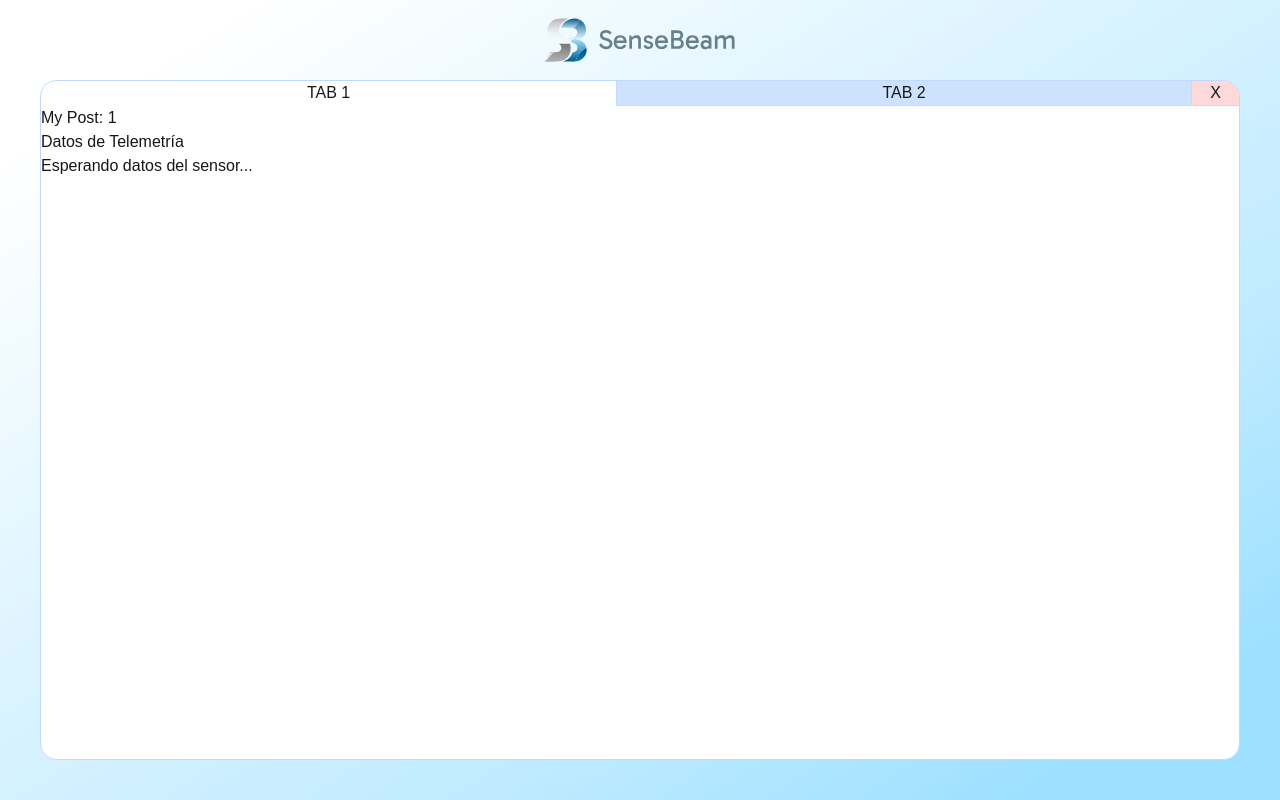
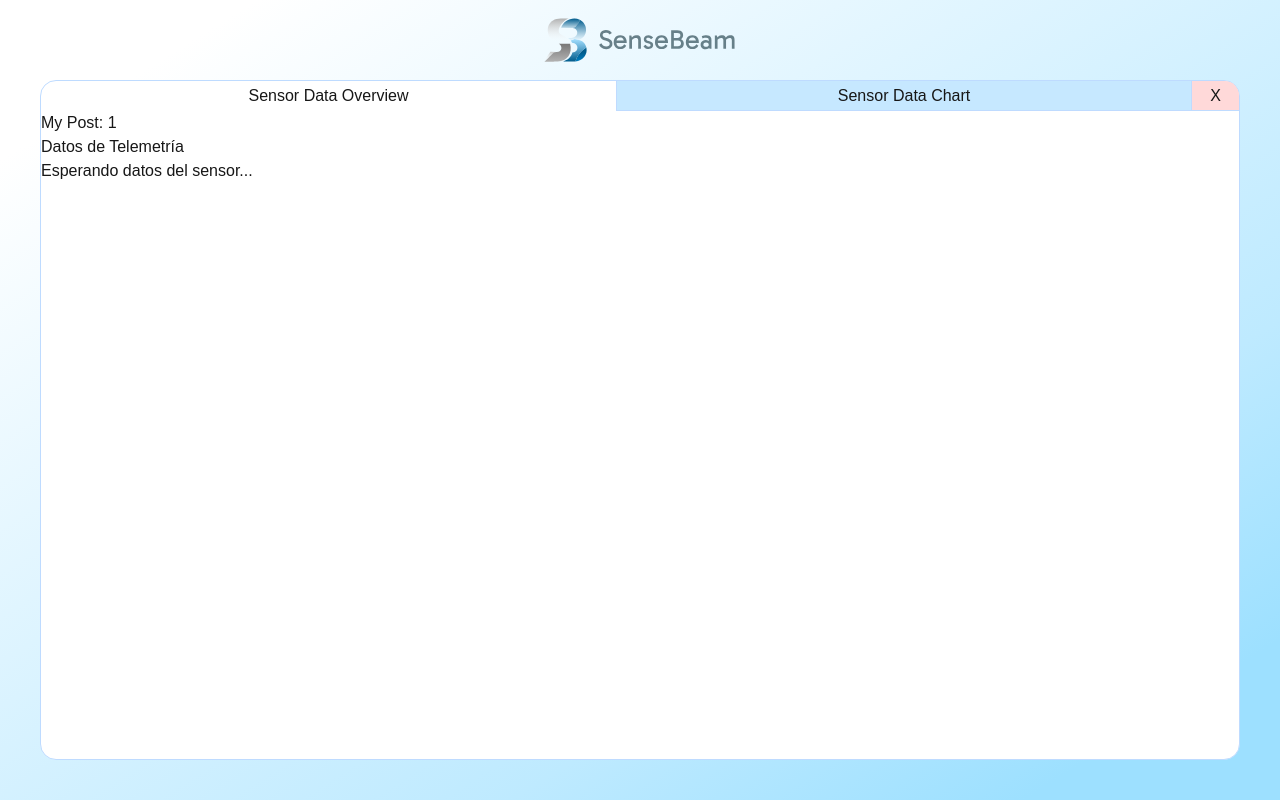
Before and after one commit to JonaRhood/SenseBeam, a Next.js app: page /pacientes/1 in a window 1280 px wide. Built offline with nearby package versions, Linux system fonts and the light colour scheme; no server answers.

Commit message:
Redux Installed and Patient Modal added

```diff
--- /dev/null
+++ b/app/StoreProvider.tsx
@@ -0,0 +1,18 @@
+'use client'
+import { useRef } from 'react'
+import { Provider } from 'react-redux'
+import { makeStore, AppStore } from '../lib/store'
+
+export default function StoreProvider({
+  children
+}: {
+  children: React.ReactNode
+}) {
+  const storeRef = useRef<AppStore | null>(null)
+  if (!storeRef.current) {
+    // Create the store instance the first time this renders
+    storeRef.current = makeStore()
+  }
+
+  return <Provider store={storeRef.current}>{children}</Provider>
+}
--- a/app/components/PatientsList.tsx
+++ b/app/components/PatientsList.tsx
@@ -1,9 +1,17 @@
 // app/components/PatientsList.tsx
 import { useEffect, useState } from "react"
 import Image from "next/image"
+import { useRouter } from "next/navigation";
+import Modal from 'react-modal';
+import Patient from "../pacientes/[patient]/page";
+import { useAppDispatch } from "@/lib/hooks";
+import { setIsModalOpen } from "@/lib/features/todos/modalSlice";
+
 
 interface PatientsListProps {
     searchText: string;
+    onPatientSelect: (id: string) => void;
+    openModal: React.Dispatch<React.SetStateAction<boolean>>
 }
 
 interface Patient {
@@ -17,10 +25,13 @@ interface Patient {
     email: string,
 }
 
-export default function PatientsList({ searchText }: PatientsListProps) {
+export default function PatientsList({ searchText, onPatientSelect, openModal }: PatientsListProps) {
 
     const [fullList, setFullList] = useState<Patient[]>([]);
     const [list, setList] = useState<Patient[]>([]);
+    const dispatch = useAppDispatch();
+
+    const router = useRouter();
 
     useEffect(() => {
         const fetchPatients = async () => {
@@ -35,6 +46,10 @@ export default function PatientsList({ searchText }: PatientsListProps) {
         }
 
         fetchPatients();
+
+        if (typeof window !== 'undefined') {
+            Modal.setAppElement(document.body); // o document.getElementById('your-root-id')
+        }
     }, []);
 
     useEffect(() => {
@@ -66,11 +81,16 @@ export default function PatientsList({ searchText }: PatientsListProps) {
         setFilter(filter === "ASC" ? "DESC" : "ASC");
     };
 
+    const handlePatientClick = (patientId: number) => {
+        onPatientSelect(patientId.toString());
+        router.push(`?pacientes=${patientId}`)
+        dispatch(setIsModalOpen(true));
+    }
 
     return (
         <div className="flex w-full h-[0px]">
             <table className="w-full rounded-md">
-                <thead className="bg-blue-100 sticky top-0 z-10 w-full">
+                <thead className="sticky top-0 z-10 w-full">
                     <tr>
                         <th className="thPatientsList w-[150px]">Imagen</th>
                         <th className="thPatientsList w-[180px]" onClick={() => filterByType("lastName")}>Apellidos</th>
@@ -83,8 +103,13 @@ export default function PatientsList({ searchText }: PatientsListProps) {
                 </thead>
                 <tbody className="">
                     {list.map((patient) => (
-                        <tr key={patient.id} className="tBodyTr">
-                            <td className="tdPatientsList justify-center p-2">
+                        <tr
+                            key={patient.id}
+                            className="tBodyTr"
+                            onClick={() => handlePatientClick(patient.id)}
+                        >
+                            <td className="tdPatientsList">
+                                <div className="flex justify-center">
                                     <Image
                                         src={`${patient.image}`}
                                         width={70}
@@ -92,6 +117,7 @@ export default function PatientsList({ searchText }: PatientsListProps) {
                                         alt={`Imagen de ${patient.firstName} ${patient.lastName} `}
                                         className="rounded-full border-[1px] border-blue-300"
                                     />
+                                </div>
                             </td>
                             <td className="tdPatientsList">{patient.lastName}</td>
                             <td className="tdPatientsList">{patient.firstName}</td>
--- a/app/components/SearchPatients.tsx
+++ b/app/components/SearchPatients.tsx
@@ -4,11 +4,14 @@ import { useState, useRef } from "react";
 import PatientsList from "./PatientsList"
 import SearchIcon from "./icons/SearchIcon";
 import XIcon from "./icons/XIcon";
+import Modal from "./Modal";
 
 export default function SearchPatients() {
     const [searchText, setSearchText] = useState("");
     const [iconXOn, setIconXOn] = useState<boolean>(false);
     const inputRef = useRef<HTMLInputElement>(null);
+    const [openModal, setOpenModal] = useState<boolean>(false);
+    const [selectedPatient, setSelectedPatient] = useState<string>("");
 
     const inputSearch = (e: React.KeyboardEvent<HTMLInputElement>) => {
         const value = (e.target as HTMLInputElement).value;
@@ -54,8 +57,9 @@ export default function SearchPatients() {
                 </div>
             </div>
             <div className="flex h-[92svh] justify-center overflow-hidden overflow-y-scroll overflow-x-auto">
-                <PatientsList searchText={searchText} />
+                <PatientsList searchText={searchText} onPatientSelect={setSelectedPatient} openModal={setOpenModal} />
             </div>
+            <Modal pacient={selectedPatient} openModal={openModal} />
         </div>
     )
 }
--- a/app/globals.css
+++ b/app/globals.css
@@ -70,14 +70,24 @@ body {
 /* LIST */
 
 .unselectedTab {
-  background-color: #cde2ff;
+  background-color: #c6e8ff;
   border-bottom: 1px solid #bfdbff;
   border-left: 1px solid #bfdbff;
+  transition: background-color 0.3s ease-in-out;
+  -webkit-transition: background-color 0.3s ease-in-out;
+  -moz-transition: background-color 0.3s ease-in-out;
+  -ms-transition: background-color 0.3s ease-in-out;
+  -o-transition: background-color 0.3s ease-in-out;
 }
 
 .unselectedTab:hover {
   cursor: pointer;
-  background-color: #d8e8fe;
+  background-color: #d9efff;
+  transition: background-color 0.01s ease-in-out;
+  -webkit-transition: background-color 0.01s ease-in-out;
+  -moz-transition: background-color 0.01s ease-in-out;
+  -ms-transition: background-color 0.01s ease-in-out;
+  -o-transition: background-color 0.01s ease-in-out;
 }
 
 .closeTab {
@@ -85,11 +95,21 @@ body {
   border-bottom: 1px solid #bfdbff;
   border-left: 1px solid #bfdbff;
   border-top-right-radius: .9rem;
+  transition: background-color 0.3s ease-in-out;
+  -webkit-transition: background-color 0.3s ease-in-out;
+  -moz-transition: background-color 0.3s ease-in-out;
+  -ms-transition: background-color 0.3s ease-in-out;
+  -o-transition: background-color 0.3s ease-in-out;
 }
 
 .closeTab:hover {
   cursor: pointer;
-  background-color: #ff9b9b;
+  background-color: #ffb4b4;
+  transition: background-color 0.01s ease-in-out;
+  -webkit-transition: background-color 0.01s ease-in-out;
+  -moz-transition: background-color 0.01s ease-in-out;
+  -ms-transition: background-color 0.01s ease-in-out;
+  -o-transition: background-color 0.01s ease-in-out;
 }
 
 .thPatientsList {
@@ -131,7 +151,7 @@ body {
 }
 
 .tdPatientsList {
-  border: 1px solid rgb(189, 226, 255);
+  border: 1px solid #bde2ff;
   padding: 5px;
   text-align: center;
 }
@@ -172,3 +192,15 @@ body {
   scrollbar-width: thin;
   scrollbar-color: #ffffff #dbf0fe;
 }
+
+
+/* MODAL */
+.modalPatient {
+  position: absolute;
+  z-index: 1000;
+  background-color: white;
+  border-top-right-radius: 1rem;
+  border-top-left-radius: 1rem;
+  width: 100%;
+  height: 100%;
+}
--- a/app/layout.tsx
+++ b/app/layout.tsx
@@ -1,5 +1,6 @@
 // app/layout.tsx
 
+import StoreProvider from "./StoreProvider";
 import type { Metadata } from "next";
 import { Geist, Geist_Mono } from "next/font/google";
 import Logo from "./components/Logo";
@@ -35,8 +36,8 @@ export default function RootLayout({
   children: React.ReactNode;
 }>) {
   return (
+    <StoreProvider>
       <html lang="en">
-
         <body
           className={`${geistSans.variable} ${geistMono.variable} antialiased`}
         >
@@ -48,11 +49,12 @@ export default function RootLayout({
             </div>
           </div>
           <div className="h-[90svh] px-10">
-          <div className="h-[85svh] bg-white border-[1px] border-blue-200 rounded-2xl">
+            <div className="h-[85svh] bg-white border-[1px] border-blue-200 rounded-2xl relative">
               {children}
             </div>
           </div>
         </body>
       </html>
+    </StoreProvider>
   );
 }
--- /dev/null
+++ b/app/pacientes/[patient]/layout.tsx
@@ -0,0 +1,20 @@
+// app/pacientes/[patients]/page.tsx
+
+import Patient from "./page"
+
+type Params = { patient: string }
+
+export default async function PatientLayout({
+    params,
+}: {
+    params: Params
+}) {
+
+    const { patient } = await params
+
+    return (
+        <div>
+            <Patient patient={patient} />
+        </div>
+    )
+}
--- a/app/pacientes/[patient]/page.tsx
+++ b/app/pacientes/[patient]/page.tsx
@@ -2,28 +2,36 @@
 
 import Link from "next/link"
 import Telemetry from "./components/Telemetry"
+import { useAppDispatch } from "@/lib/hooks"
+import { setIsModalOpen } from "@/lib/features/todos/modalSlice"
 
-export default async function Page({
-  params,
+
+export default function Patient({
+  patient,
+  closeModal,
 }: {
-  params: Promise<{ patient: string }>
+  patient: string,
+  closeModal?: React.Dispatch<React.SetStateAction<boolean>>
 }) {
 
-  const { patient } = await params
+    const dispatch = useAppDispatch();
 
   return (
     <div>
-      <div className="flex">
-        <div className="w-[48%] flex justify-center">
-          TAB 1
+      <div className="flex h-[30px]">
+        <div className="w-[48%] flex justify-center items-center">
+          Sensor Data Overview
         </div>
-        <div className="w-[48%] flex justify-center unselectedTab">
-          TAB 2
+        <div className="w-[48%] flex justify-center items-center unselectedTab">
+          Sensor Data Chart
         </div>
-        <div className="w-[4%] flex justify-center closeTab">
-          <Link href={"/"}>
+        <div className="w-[4%] flex justify-center items-center closeTab">
+          <div
+            className="flex items-center w-full h-full justify-center"
+            onClick={() => dispatch(setIsModalOpen(false))}
+          >
             X
-          </Link>
+          </div>
         </div>
       </div>
       My Post: {patient}
--- /dev/null
+++ b/lib/features/todos/modalSlice.ts
@@ -0,0 +1,25 @@
+// features/gallery/gallerySlice.ts
+import { createSlice, PayloadAction } from "@reduxjs/toolkit";
+
+interface GalleryState {
+  isModalOpen: boolean,
+}
+
+const initialState: GalleryState = {
+  isModalOpen: false
+};
+
+export const modalSlice = createSlice({
+  name: "modal",
+  initialState,
+  reducers: {
+    setIsModalOpen(state, action: PayloadAction<boolean>) {
+      state.isModalOpen = action.payload;
+    },
+  }
+});
+
+export const {
+  setIsModalOpen,
+} = modalSlice.actions;
+export default modalSlice.reducer;
--- /dev/null
+++ b/lib/hooks.ts
@@ -0,0 +1,7 @@
+import { useDispatch, useSelector, useStore } from 'react-redux'
+import type { AppDispatch, AppStore, RootState } from './store'
+
+// Use throughout your app instead of plain `useDispatch` and `useSelector`
+export const useAppDispatch = useDispatch.withTypes<AppDispatch>()
+export const useAppSelector = useSelector.withTypes<RootState>()
+export const useAppStore = useStore.withTypes<AppStore>()
--- /dev/null
+++ b/lib/store.ts
@@ -0,0 +1,39 @@
+import type { Action, ThunkAction } from "@reduxjs/toolkit";
+import { combineSlices, configureStore } from "@reduxjs/toolkit";
+import { modalSlice } from "./features/todos/modalSlice";
+
+// `combineSlices` automáticamente combina los reductores usando
+// sus `reducerPath`, por lo que ya no necesitamos llamar a `combineReducers`.
+const rootReducer = combineSlices(modalSlice);
+
+// Inferimos el tipo `RootState` a partir del `rootReducer`
+export type RootState = ReturnType<typeof rootReducer>;
+
+// `makeStore` encapsula la configuración de la tienda para permitir
+// crear instancias únicas de la tienda, lo que es particularmente
+// importante para el renderizado del lado del servidor (SSR).
+export const makeStore = (preloadedState?: any) => {
+  return configureStore({
+    reducer: rootReducer,
+    preloadedState,
+    // Modificamos los middleware predeterminados
+    middleware: (getDefaultMiddleware) =>
+      getDefaultMiddleware({
+        // Deshabilitar el chequeo de serialización para mejorar el rendimiento
+        serializableCheck: false,
+        // Deshabilitar el chequeo de inmutabilidad para mejorar el rendimiento
+        immutableCheck: false,
+      })
+  });
+};
+
+// Inferimos el tipo de retorno de `makeStore`
+export type AppStore = ReturnType<typeof makeStore>;
+// Inferimos el tipo `AppDispatch` a partir de la tienda
+export type AppDispatch = AppStore["dispatch"];
+export type AppThunk<ThunkReturnType = void> = ThunkAction<
+  ThunkReturnType,
+  RootState,
+  unknown,
+  Action
+>;
--- a/package.json
+++ b/package.json
@@ -9,15 +9,19 @@
     "lint": "next lint"
   },
   "dependencies": {
+    "@reduxjs/toolkit": "^2.7.0",
     "next": "15.3.1",
     "react": "^19.0.0",
-    "react-dom": "^19.0.0"
+    "react-dom": "^19.0.0",
+    "react-modal": "^3.16.3",
+    "react-redux": "^9.2.0"
   },
   "devDependencies": {
     "@tailwindcss/postcss": "^4",
     "@types/node": "^20",
     "@types/react": "^19",
     "@types/react-dom": "^19",
+    "@types/react-modal": "^3.16.3",
     "tailwindcss": "^4",
     "typescript": "^5"
   }
```
Also changed, not shown: app/components/Modal.tsx (added, +24 -0 lines), 1 other file (tests, documents, lock files or other folders). Lines whose indentation alone changed are shown as unchanged.
